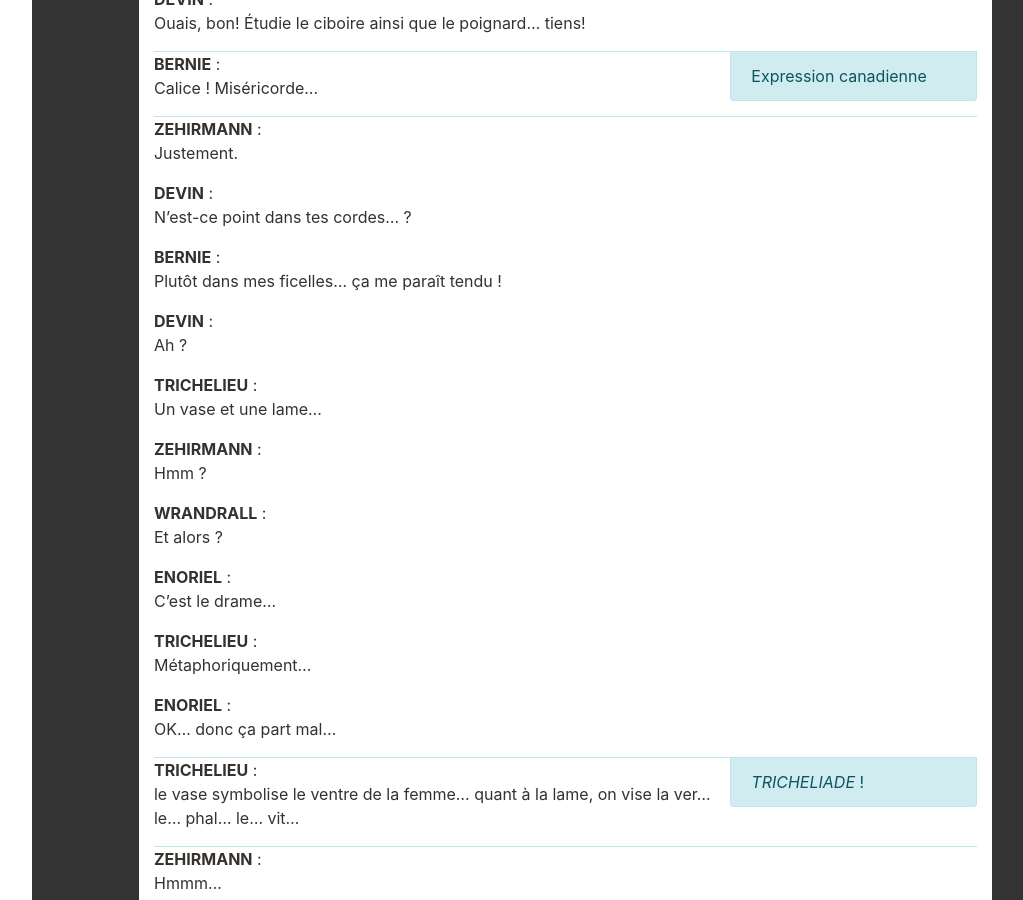
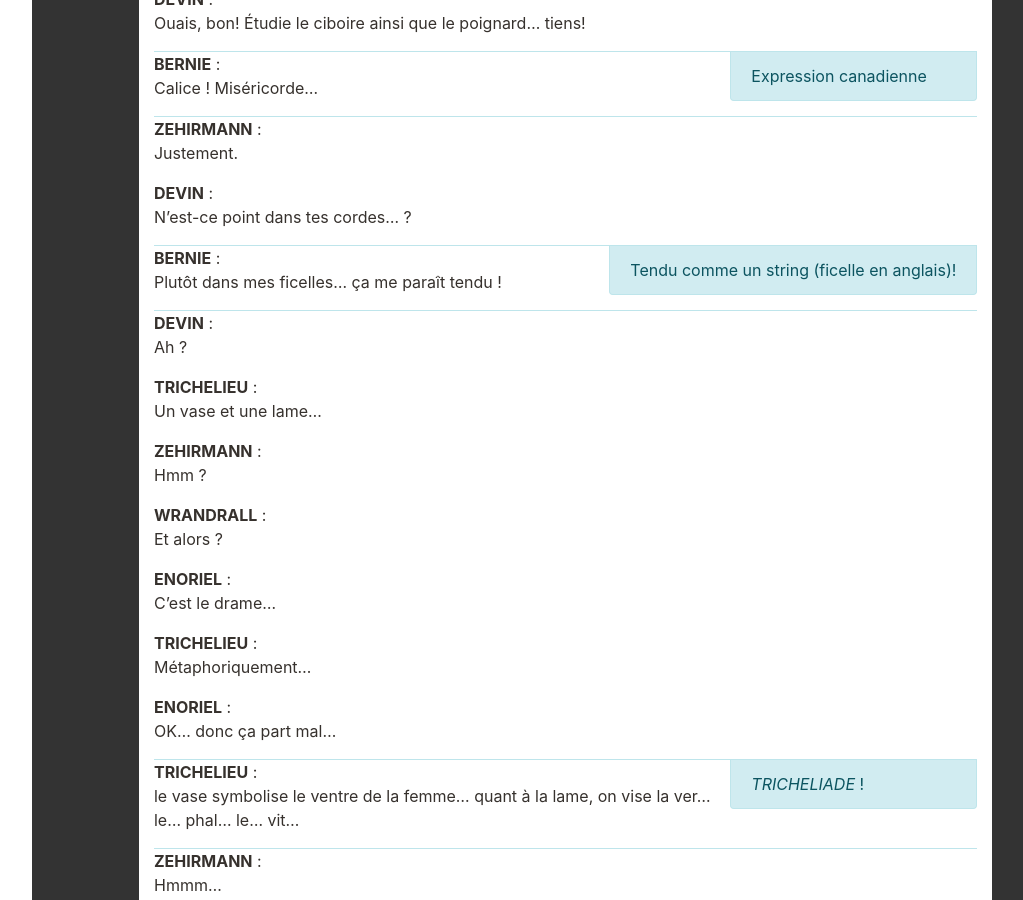
Before and after one commit to Neamar/sagas-mp3, a Jekyll site: the page built from Reflets/Reflets-16.html, in a window 1280 px wide and 900 px high, scrolled down 69384 px. Shown: the whole window, without its empty margins (181-1204 px from the left). Built offline with Jekyll 4.4.1, drawn with Linux system fonts in a browser that asks for light colours; comment, search, counter and statistics services are not loaded; some of the changed text lies outside the part shown.

Commit message:
Update Reflets-16.html

```diff
--- a/Reflets/Reflets-16.html
+++ b/Reflets/Reflets-16.html
@@ -1120,7 +1120,7 @@ DEVIN : Ouais, bon! Étudie le ciboire ainsi que le poignard... tiens!
 BERNIE : Calice ! Miséricorde...REF:Expression canadienne
 ZEHIRMANN : Justement.
 DEVIN : N'est-ce point dans tes cordes...?
-BERNIE : Plutôt dans mes ficelles... ça me paraît tendu !
+BERNIE : Plutôt dans mes ficelles... ça me paraît tendu !JDM:Tendu comme un string (ficelle en anglais)!
 DEVIN : Ah ?
 TRICHELIEU : Un vase et une lame...
 ZEHIRMANN : Hmm ?
```
